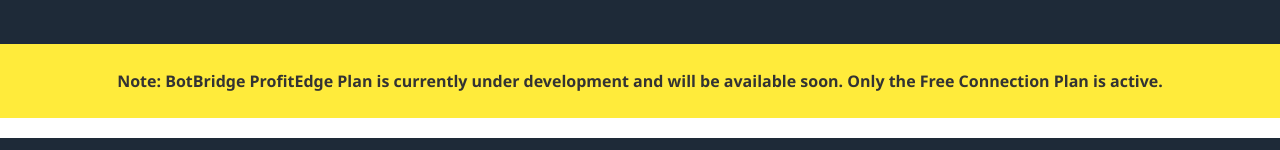
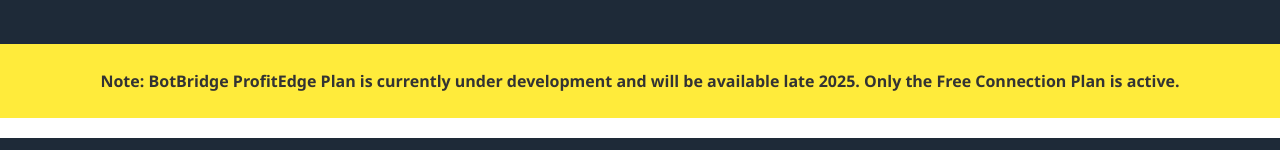
Before and after one commit to BotBridgeAI/homesite, a plain HTML site: page plans.html in a window 1280 px wide. Shown: the part 326-476 px from the top of the page. Drawn offline with Linux system fonts and the light colour scheme.

Commit message:
Add files via upload

```diff
--- a/plans.html
+++ b/plans.html
@@ -57,7 +57,7 @@
 </header>
 
 <div class="notice">
-    <p>Note: BotBridge ProfitEdge Plan is currently under development and will be available soon. Only the Free Connection Plan is active.</p>
+    <p>Note: BotBridge ProfitEdge Plan is currently under development and will be available late 2025. Only the Free Connection Plan is active.</p>
 </div>
 
 <nav>
```
